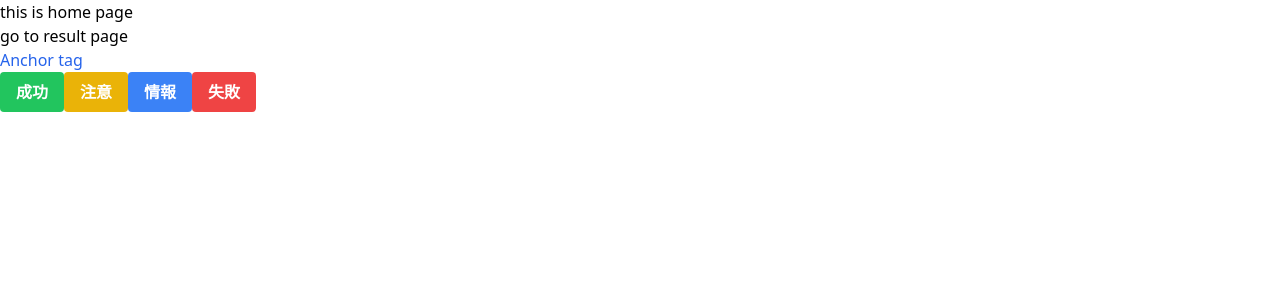
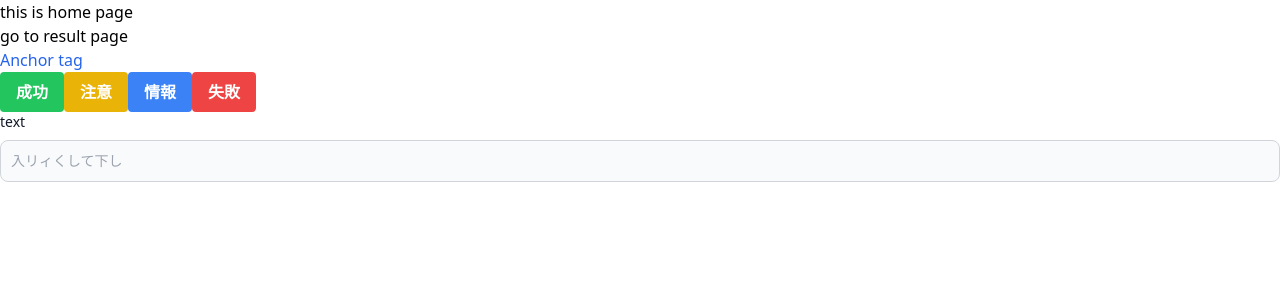
Before and after one commit to tachibanayu24/moneyforward-calculator, a React (Vite) app: page / in a window 1280 px wide. Shown: the top 300 px of the page. Built offline with nearby package versions, Linux system fonts and the light colour scheme.

Commit message:
Add TextFiled

```diff
--- /dev/null
+++ b/src/components/TextField.tsx
@@ -0,0 +1,23 @@
+type Props = {
+  id: string
+  label: string
+  onChange: () => void
+  placeholder: string
+}
+
+export const TextField = ({ id, label, placeholder, onChange }: Props) => {
+  return (
+    <div>
+      <label htmlFor={id} className="block mb-2 text-sm font-medium text-gray-900 dark:text-white">
+        {label}
+      </label>
+      <input
+        type="text"
+        id={id}
+        className="bg-gray-50 border border-gray-300 text-gray-900 text-sm rounded-lg focus:ring-blue-500 focus:border-blue-500 block w-full p-2.5"
+        placeholder={placeholder}
+        onChange={onChange}
+      />
+    </div>
+  )
+}
--- a/src/pages/Home.tsx
+++ b/src/pages/Home.tsx
@@ -1,5 +1,6 @@
 import { Link } from 'react-router-dom'
 import { Button } from '../components/Button'
+import { TextField } from '../components/TextField'
 
 export const Home = () => {
   return (
@@ -14,6 +15,7 @@
       <Button label="注意" onClick={console.log} variant="warn" />
       <Button label="情報" onClick={console.log} variant="info" />
       <Button label="失敗" onClick={console.log} variant="error" />
+      <TextField label="text" placeholder="入リィくして下し" onChange={console.log} id="sample" />
     </div>
   )
 }
```
